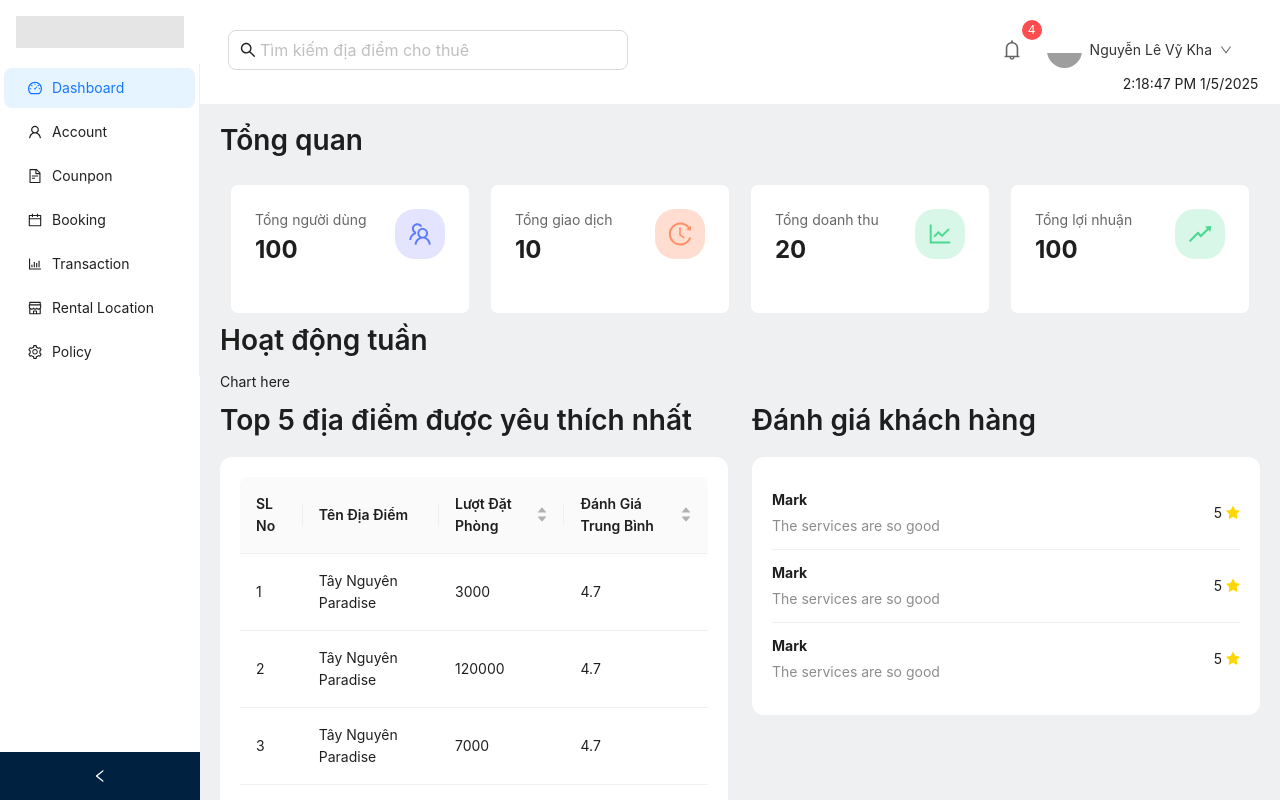
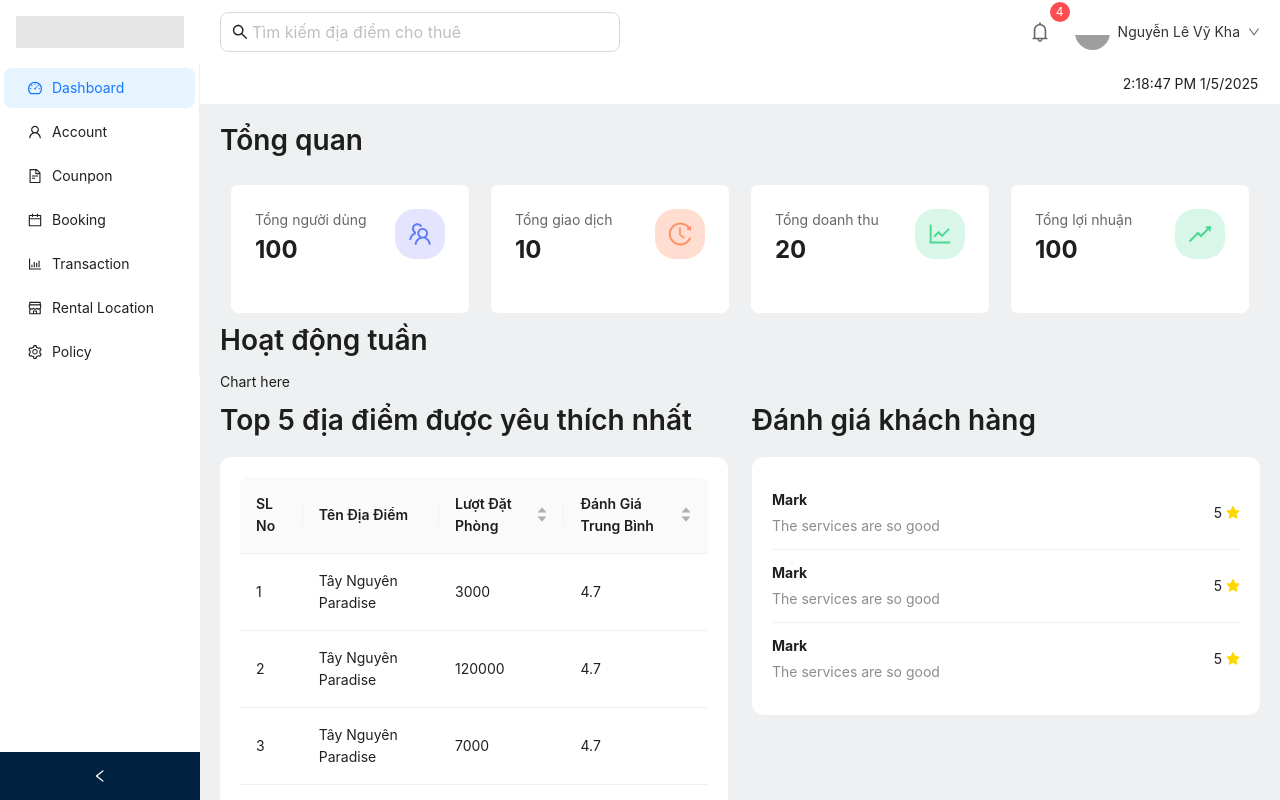
Before and after one commit to Trantienloc2411/Mean, a React (Vite) app: page /admin/dashboard in a window 1280 px wide. Shown: the top 800 px of the page. Built offline with nearby package versions, Linux system fonts and the light colour scheme; grey boxes are pictures that could not be loaded.

Commit message:
fix header

```diff
--- a/src/layouts/AdminLayout.jsx
+++ b/src/layouts/AdminLayout.jsx
@@ -1,7 +1,6 @@
 import { Outlet, useNavigate, useLocation } from "react-router-dom";
 import React, { useState } from "react";
 import {
-
   BarChartOutlined,
   CalendarOutlined,
   DashboardOutlined,
@@ -14,11 +13,17 @@ import {
   NodeCollapseOutlined,
   DownOutlined,
   LogoutOutlined,
-  WalletOutlined
+  WalletOutlined,
 } from "@ant-design/icons";
 import {
-  Layout, Menu, Input, Image, Button,
-  Modal, Badge, Dropdown
+  Layout,
+  Menu,
+  Input,
+  Image,
+  Button,
+  Modal,
+  Badge,
+  Dropdown,
 } from "antd";
 
 const { Header, Content, Footer, Sider } = Layout;
@@ -38,60 +43,60 @@ const menuItems = [
   { key: "/admin/policy", icon: <SettingOutlined />, label: "Policy" },
 ];
 
-
 const AdminLayout = () => {
   const navigate = useNavigate(); // Để điều hướng khi người dùng click Menu
   const location = useLocation(); // Để lấy path hiện tại
   const [collapsed, setCollapsed] = useState(false); // Trạng thái thu nhỏ/mở rộng của sidebar
-
 
   const [isModalOpen, setIsModalOpen] = useState(false);
 
   const notifications = [
     {
       title: "Prepare for Your Adventure!",
-      message: "It's time to complete your travel preparations. Check the list and ensure everything is ready!",
-      date: "2/2/2023"
+      message:
+        "It's time to complete your travel preparations. Check the list and ensure everything is ready!",
+      date: "2/2/2023",
     },
     {
       title: "Thank You for Your Experience!",
-      message: "ther users have provided positive reviews. Share your experience and earn reward points!",
-      date: "2/2/2023"
+      message:
+        "ther users have provided positive reviews. Share your experience and earn reward points!",
+      date: "2/2/2023",
     },
     {
       title: "Weather Forecast for Your Destination",
-      message: "Don't forget to check the weather forecast for better travel preparation. Happy exploring!",
-      date: "10/1/2023"
-    }
+      message:
+        "Don't forget to check the weather forecast for better travel preparation. Happy exploring!",
+      date: "10/1/2023",
+    },
   ];
 
   const items = [
     {
-      key: '1',
-      label: 'Hồ sơ',
+      key: "1",
+      label: "Hồ sơ",
       icon: <UserOutlined />,
     },
     {
-      key: '2',
-      label: 'Ví Mean',
+      key: "2",
+      label: "Ví Mean",
       icon: <WalletOutlined />,
     },
     {
-      key: '3',
-      label: 'Cài đặt',
+      key: "3",
+      label: "Cài đặt",
       icon: <SettingOutlined />,
     },
     {
-      type: 'divider',
+      type: "divider",
     },
     {
-      key: '4',
-      label: 'Đăng xuất',
+      key: "4",
+      label: "Đăng xuất",
       icon: <LogoutOutlined />,
       danger: true,
     },
   ];
-
 
   return (
     <Layout hasSider style={{ minHeight: "100vh" }}>
@@ -135,31 +140,35 @@ const AdminLayout = () => {
       >
         <Header
           style={{
-            padding: 0,
-            backgroundColor: "white"
+            padding: "0 20px",
+            backgroundColor: "#fff",
           }}
         >
-          <div className="header-component"
-            style={
-              {
-                padding: 28,
-                justifyContent: 'space-between',
-                alignItems: 'center',
-                display: 'flex',
-                height: 100
-              }
-            }
+          <div
+            className="header-component"
+            style={{
+              // padding: 28,
+              justifyContent: "space-between",
+              alignItems: "center",
+              display: "flex",
+              // height: 100,
+            }}
           >
-            <Input size="large" placeholder="Tìm kiếm địa điểm cho thuê" prefix={<SearchOutlined />} style={{ maxWidth: 400 }}></Input>
+            <Input
+              size="large"
+              placeholder="Tìm kiếm địa điểm cho thuê"
+              prefix={<SearchOutlined />}
+              style={{ maxWidth: 400 }}
+            ></Input>
             <div
               className="userOption"
               style={{
-                display: 'flex',
-                flexDirection: 'row',
-                justifyContent: 'flex-end',
-                alignItems: 'center',
-                gap: '15px',
-                padding: '0 20px'
+                display: "flex",
+                flexDirection: "row",
+                justifyContent: "flex-end",
+                alignItems: "center",
+                gap: "15px",
+                // padding: "0 20px",
               }}
             >
               <Badge count={4}>
@@ -170,7 +179,7 @@ const AdminLayout = () => {
                     <BellOutlined
                       style={{
                         fontSize: 20,
-                        color: '#666'
+                        color: "#666",
                       }}
                     />
                   }
@@ -181,33 +190,37 @@ const AdminLayout = () => {
               <Dropdown
                 menu={{ items }}
                 placement="bottomRight"
-                trigger={['click']}
+                trigger={["click"]}
                 arrow
               >
-                <div style={{
-                  display: 'flex',
-                  alignItems: 'center',
-                  cursor: 'pointer',
-                  gap: '8px'  // Consistent spacing between elements
-                }}>
-                  <div style={{
-                    width: 35,
-                    height: 35,
-                    borderRadius: '50%',
-                    overflow: 'hidden'  // Ensures the image stays within the circle
-                  }}>
+                <div
+                  style={{
+                    display: "flex",
+                    alignItems: "center",
+                    cursor: "pointer",
+                    gap: "8px", // Consistent spacing between elements
+                  }}
+                >
+                  <div
+                    style={{
+                      width: 35,
+                      height: 35,
+                      borderRadius: "50%",
+                      overflow: "hidden", // Ensures the image stays within the circle
+                    }}
+                  >
                     <Image
                       style={{
-                        width: '100%',
-                        height: '100%',
-                        objectFit: 'cover'
+                        width: "100%",
+                        height: "100%",
+                        objectFit: "cover",
                       }}
                       preview={false}
-                      src='https://s3-alpha-sig.figma.com/img/4920/fcde/8447f632360829a3d6cf6bd47b299bab?Expires=1737331200&Key-Pair-Id=APKAQ4GOSFWCVNEHN3O4&Signature=YRDul0LX5qH0qTJ~PYdbbybEnteiXecE7RrpyaJYW3rUifKmkLp4N2Z7LAVMSNvoNY5KXcmwhIqm5UWzcxWGg1waRqqC2uFYrx0jg4WoplYgOuHs9zytpNR7vXQvL-bjCmjuvVzERd36~7DsRQEsIosfV4kIoJkeosNYeCrHNIiikZCN8OKKWofulOhhq5o5klATU0sg-mX409oyDa3WtMkK2Xa7TLmSldHfhx60rkgQ143JPs5EFMTxYkG1kOrrtbQFh6MWQuqiYceftCcpNAo2bTYdrAni5P7IhcA-eSbopVix6NSUahpqvXlGnm7koWuaK3mkWk41Kpt-X53LNQ__'
+                      src="https://s3-alpha-sig.figma.com/img/4920/fcde/8447f632360829a3d6cf6bd47b299bab?Expires=1737331200&Key-Pair-Id=APKAQ4GOSFWCVNEHN3O4&Signature=YRDul0LX5qH0qTJ~PYdbbybEnteiXecE7RrpyaJYW3rUifKmkLp4N2Z7LAVMSNvoNY5KXcmwhIqm5UWzcxWGg1waRqqC2uFYrx0jg4WoplYgOuHs9zytpNR7vXQvL-bjCmjuvVzERd36~7DsRQEsIosfV4kIoJkeosNYeCrHNIiikZCN8OKKWofulOhhq5o5klATU0sg-mX409oyDa3WtMkK2Xa7TLmSldHfhx60rkgQ143JPs5EFMTxYkG1kOrrtbQFh6MWQuqiYceftCcpNAo2bTYdrAni5P7IhcA-eSbopVix6NSUahpqvXlGnm7koWuaK3mkWk41Kpt-X53LNQ__"
                     />
                   </div>
-                  <span style={{ color: '#333' }}>Nguyễn Lê Vỹ Kha</span>
-                  <DownOutlined style={{ fontSize: '12px', color: '#666' }} />
+                  <span style={{ color: "#333" }}>Nguyễn Lê Vỹ Kha</span>
+                  <DownOutlined style={{ fontSize: "12px", color: "#666" }} />
                 </div>
               </Dropdown>
             </div>
@@ -223,15 +236,22 @@ const AdminLayout = () => {
                 <div
                   key={index}
                   style={{
-                    padding: '15px',
-                    borderBottom: index !== notifications.length - 1 ? '1px solid #f0f0f0' : 'none',
+                    padding: "15px",
+                    borderBottom:
+                      index !== notifications.length - 1
+                        ? "1px solid #f0f0f0"
+                        : "none",
                   }}
                 >
-                  <div style={{ display: 'flex', justifyContent: 'space-between' }}>
+                  <div
+                    style={{ display: "flex", justifyContent: "space-between" }}
+                  >
                     <h4 style={{ margin: 0 }}>{notification.title}</h4>
-                    <span style={{ color: '#999' }}>{notification.date}</span>
+                    <span style={{ color: "#999" }}>{notification.date}</span>
                   </div>
-                  <p style={{ margin: '10px 0 0 0', color: '#666' }}>{notification.message}</p>
+                  <p style={{ margin: "10px 0 0 0", color: "#666" }}>
+                    {notification.message}
+                  </p>
                 </div>
               ))}
             </Modal>
--- a/src/pages/dashboard/Dashboard.jsx
+++ b/src/pages/dashboard/Dashboard.jsx
@@ -1,44 +1,43 @@
-import '../dashboard/Dashboard.scss';
-import { useState, useEffect } from 'react';
-import { Card, Space, Table, List } from 'antd';
+import "../dashboard/Dashboard.scss";
+import { useState, useEffect } from "react";
+import { Card, Space, Table, List } from "antd";
 import {
   TeamOutlined,
   HistoryOutlined,
   LineChartOutlined,
   RiseOutlined,
-  StarFilled
-} from '@ant-design/icons';
+  StarFilled,
+} from "@ant-design/icons";
 
-import { placeLove, reviewList } from './data/dataFake';
-
+import { placeLove, reviewList } from "./data/dataFake";
+import Overview from "./components/Overview";
 
 export default function Dashboard() {
-
   const [time, setTime] = useState(new Date());
 
   const columnPlace = [
     {
-      title: (<span className='titleTable'>SL No</span>),
-      dataIndex: 'key',
-      key: 'key'
+      title: <span className="titleTable">SL No</span>,
+      dataIndex: "key",
+      key: "key",
     },
     {
-      title: (<span className='titleTable'>Tên Địa Điểm</span>),
-      dataIndex: 'placeName',
-      key: 'placeName'
+      title: <span className="titleTable">Tên Địa Điểm</span>,
+      dataIndex: "placeName",
+      key: "placeName",
     },
     {
-      title: (<span className='titleTable'>Lượt Đặt Phòng</span>),
-      dataIndex: 'bookedCount',
-      key: 'bookedCount',
+      title: <span className="titleTable">Lượt Đặt Phòng</span>,
+      dataIndex: "bookedCount",
+      key: "bookedCount",
       sorter: (a, b) => a.bookedCount - b.bookedCount,
     },
     {
-      title: (<span className='titleTable'>Đánh Giá Trung Bình</span>),
-      dataIndex: 'ratingAverage',
-      key: 'ratingAverage',
+      title: <span className="titleTable">Đánh Giá Trung Bình</span>,
+      dataIndex: "ratingAverage",
+      key: "ratingAverage",
       sorter: (a, b) => a.ratingAverage - b.ratingAverage,
-    }
+    },
   ];
 
   useEffect(() => {
@@ -53,73 +52,14 @@ export default function Dashboard() {
   return (
     <>
       <div className="clock-realtime">
-        <p className='clockContent'>{time.toLocaleTimeString()} {time.toLocaleDateString()}</p>
+        <p className="clockContent">
+          {time.toLocaleTimeString()} {time.toLocaleDateString()}
+        </p>
       </div>
 
       <div className="content-container">
         <h1>Tổng quan</h1>
-        <div className="card-list">
-          <div className="card-container">
-            <Card style={{ height: 130 }}>
-              <div className="card-row">
-                <div className="card-content">
-                  <p>Tổng người dùng</p>
-                  <h2>100</h2>
-                </div>
-                <div className="icon-wrapper">
-                  <TeamOutlined />
-                </div>
-              </div>
-            </Card>
-          </div>
-
-          <div className="card-container">
-            <Card style={{ height: 130 }}>
-              <div className="card-row">
-                <div className="card-content">
-                  <p>Tổng giao dịch</p>
-                  <h2>10</h2>
-                </div>
-                <div className="icon-wrapper" style={{
-                  backgroundColor: '#ffded1'
-                }}>
-                  <HistoryOutlined style={{ color: '#ff9066' }} />
-                </div>
-              </div>
-            </Card>
-          </div>
-
-          <div className="card-container">
-            <Card style={{ height: 130 }}>
-              <div className="card-row">
-                <div className="card-content">
-                  <p>Tổng doanh thu</p>
-                  <h2>20</h2>
-                </div>
-                <div className="icon-wrapper" style={{
-                  backgroundColor: '#d9f7e8'
-                }}>
-                  <LineChartOutlined style={{ color: '#4ad991' }} />
-                </div>
-              </div>
-            </Card>
-          </div>
-          <div className="card-container">
-            <Card style={{ height: 130 }}>
-              <div className="card-row">
-                <div className="card-content">
-                  <p>Tổng lợi nhuận</p>
-                  <h2>100</h2>
-                </div>
-                <div className="icon-wrapper" style={{
-                  backgroundColor: '#d9f7e8'
-                }}>
-                  <RiseOutlined style={{ color: '#4ad991' }} />
-                </div>
-              </div>
-            </Card>
-          </div>
-        </div>
+        <Overview />
         <h1>Hoạt động tuần</h1>
         {/* chart here */}
         <div>
@@ -128,7 +68,9 @@ export default function Dashboard() {
 
         <div className="list-group-container">
           <div className="list-love-place-container">
-            <h1 className="section-title">Top 5 địa điểm được yêu thích nhất</h1>
+            <h1 className="section-title">
+              Top 5 địa điểm được yêu thích nhất
+            </h1>
             <div className="table-container">
               <Table
                 columns={columnPlace}
@@ -142,17 +84,19 @@ export default function Dashboard() {
             <h1 className="section-title">Đánh giá khách hàng</h1>
             <List
               style={{
-                backgroundColor: 'white',
+                backgroundColor: "white",
                 padding: 20,
                 borderRadius: 12,
-                width: '100%' // Changed to take full width of container
+                width: "100%", // Changed to take full width of container
               }}
               itemLayout="horizontal"
               dataSource={reviewList.slice(0, 3)}
               renderItem={(item, index) => (
                 <List.Item>
                   <List.Item.Meta
-                    title={<div style={{ fontWeight: "bold" }}>{item.name}</div>}
+                    title={
+                      <div style={{ fontWeight: "bold" }}>{item.name}</div>
+                    }
                     description={<div>{item.content}</div>}
                   />
                   <div style={{ display: "flex", alignItems: "center" }}>
@@ -165,12 +109,6 @@ export default function Dashboard() {
           </div>
         </div>
       </div>
-
-
-
     </>
-
-
-
   );
 }
--- /dev/null
+++ b/src/pages/dashboard/components/Overview.jsx
@@ -0,0 +1,86 @@
+import {
+  HistoryOutlined,
+  LineChartOutlined,
+  RiseOutlined,
+  TeamOutlined,
+} from "@ant-design/icons";
+import { Card } from "antd";
+
+export default function Overview() {
+
+  return (
+    <div>
+      <div className="card-list">
+        <div className="card-container">
+          <Card style={{ height: 130 }}>
+            <div className="card-row">
+              <div className="card-content">
+                <p>Tổng người dùng</p>
+                <h2>100</h2>
+              </div>
+              <div className="icon-wrapper">
+                <TeamOutlined />
+              </div>
+            </div>
+          </Card>
+        </div>
+
+        <div className="card-container">
+          <Card style={{ height: 130 }}>
+            <div className="card-row">
+              <div className="card-content">
+                <p>Tổng giao dịch</p>
+                <h2>10</h2>
+              </div>
+              <div
+                className="icon-wrapper"
+                style={{
+                  backgroundColor: "#ffded1",
+                }}
+              >
+                <HistoryOutlined style={{ color: "#ff9066" }} />
+              </div>
+            </div>
+          </Card>
+        </div>
+
+        <div className="card-container">
+          <Card style={{ height: 130 }}>
+            <div className="card-row">
+              <div className="card-content">
+                <p>Tổng doanh thu</p>
+                <h2>20</h2>
+              </div>
+              <div
+                className="icon-wrapper"
+                style={{
+                  backgroundColor: "#d9f7e8",
+                }}
+              >
+                <LineChartOutlined style={{ color: "#4ad991" }} />
+              </div>
+            </div>
+          </Card>
+        </div>
+        <div className="card-container">
+          <Card style={{ height: 130 }}>
+            <div className="card-row">
+              <div className="card-content">
+                <p>Tổng lợi nhuận</p>
+                <h2>100</h2>
+              </div>
+              <div
+                className="icon-wrapper"
+                style={{
+                  backgroundColor: "#d9f7e8",
+                }}
+              >
+                <RiseOutlined style={{ color: "#4ad991" }} />
+              </div>
+            </div>
+          </Card>
+        </div>
+      </div>
+    </div>
+  );
+}
--- a/src/pages/report/Report.jsx
+++ b/src/pages/report/Report.jsx
@@ -1,3 +1,3 @@
 export default function Report() {
-  return <div>Report</div>;
+  return <div>Reporádasdast</div>;
 }
```
Also changed, not shown: 1 other file (tests, documents, lock files or other folders).
